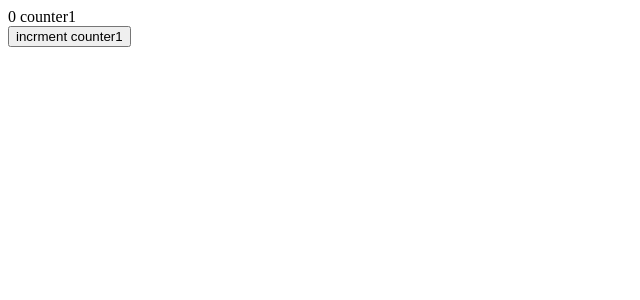
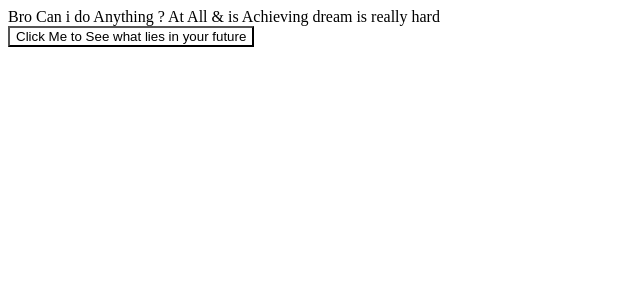
Before and after one commit to shivvang/Learning_React, a React app in the folder Setup React app via webpack/: page / in a window 1280 px wide. Shown: the top 300 px of the page, without its empty margins (0-640 px from the left). Built offline with nearby package versions, Linux system fonts and the light colour scheme.

Commit message:
context api its usecase ,syntax,where to use it ,what are cons of using it ,

```diff
--- a/Setup React app via webpack/src/App.js
+++ b/Setup React app via webpack/src/App.js
@@ -1,67 +1,138 @@
 
-import React, { lazy, useState,Suspense} from "react";
-const PrintTable = lazy(()=>import("./components/PrintTable"))
-
-//problem statement over here is we are rendering the print table componet here even though its only visbile when coutner 5 ,now this increase the loadin time
-//in order to avoid this we will lazy load ,this compoent
+import React, { createContext, useState } from "react";
+import Text from "./components/Text";
 
 
+// React Context API
 
-// React lazy & Suspense
+// What is Context API?
 
-// What is lazy?
+// A built-in way to share state between multiple components without props drilling.
+// Provides a global state that any component can access.
 
-// lazy defers loading a component until it’s needed.
-// Helps reduce initial load time by splitting code.
+// Why Use Context API?
+// Avoids prop drilling (passing data through multiple nested components).
+// Useful when many components need access to the same state.
+// Simpler than Redux for small-to-medium state management needs.
 
-// What is Suspense?
+// How Does It Work?
+// Creates a Context → Provides a shared state.
+// Provider Component → Wraps the components that need access to the state.
+// Consumer/useContext Hook → Fetches the context data.
 
-// Displays a fallback UI while the lazy-loaded component is being fetched.
+// Is It a State Management Tool?
+// Not a full-fledged state management tool like Redux.
+// Only manages global state sharing, but doesn’t provide state update logic (like reducers).
 
-// Why Use Lazy Loading?
-// Avoids loading unnecessary components upfront.
-// Improves performance & user experience.
-// Ideal for large components used conditionally.
+// Drawbacks of Context API
+// Re-renders all consumers when the context value changes.
+// Not optimized for frequent updates (e.g., rapidly changing UI states).
+// Can cause performance issues if used for large-scale state management.
 
-// When to Use?
-// Heavy components (e.g., charts, large tables).
-// Rarely used features (e.g., modals, tooltips).
-// Conditionally rendered components (e.g., tabs, hidden sections).
+// When to Use It?
+// ✅ Good for:
+
+// Theme switching, authentication, user preferences.
+// State that doesn’t change frequently but needs global access.
+// ❌ Not ideal for:
+
+// High-frequency updates (e.g., animations, real-time data).
+// Complex state logic (better handled by Redux, Zustand, or Recoil).
+
 
 // Syntax
-// import React, { lazy, Suspense } from "react";
 
-// const MyComponent = lazy(() => import("./MyComponent"));
+// const MyContext = React.createContext();
 
-// <Suspense fallback={<div>Loading...</div>}>
-//   <MyComponent />
-// </Suspense>
+// <MyContext.Provider value={data}>
+//   <ChildComponent />
+// </MyContext.Provider>
 
-// lazy(() => import(...)): Loads the component only when it’s needed.
-// Suspense fallback={<div>Loading...</div>}: Shows fallback while loading.
+// const value = useContext(MyContext);
+
 
 // Analogy
-// Without lazy loading: Downloading all movies at once before watching.
-// With lazy loading: Streaming only the movie you choose, saving bandwidth.
+// Without Context API: Passing a letter through multiple people before it reaches the receiver.
+// With Context API: Directly delivering the letter to the receiver.
 
 // Concise Summary
-// lazy defers component loading to improve performance.
-// Suspense displays a fallback UI while loading.
-// Best for heavy, rarely used, or conditionally rendered components.
-
- const App = ()=>{
-   const [counter1, setCounter1] = useState(0)
-
-       return (
-
-       <>
-      {counter1} counter1 <br/>
-      <button onClick={()=>setCounter1((prev)=>prev+1)}>incrment counter1</button><br/>
-      { counter1 > 5 && <Suspense fallback={<div>yo im here before print table is</div>}> <PrintTable num={counter1}/> </Suspense> }
-       </>
-
-       )
-   }
+// Avoids prop drilling by sharing state globally.
+// Not a full state management tool, just a way to pass global state.
+// Causes re-renders, so not ideal for rapidly changing state.
+// Best for auth, themes, user settings, and infrequent updates.
 
 
+// 1️⃣ Does Context API Re-Render All Components?
+
+// 🔹 Only components that use useContext() re-render when the context value changes.
+// 🔹 Other components not using useContext() do not re-render.
+
+// 2️⃣ Does a Re-Rendered Component Cause Its Parent to Re-Render?
+
+// 🔹 No, if a child re-renders because of useContext(), it does NOT automatically re-render the parent.
+// 🔹 React follows a "child-first" rendering approach, meaning:
+
+// If a child updates due to useContext(), only that child (and its descendants) re-render.
+// The parent only re-renders if its own state/props change.
+
+// 3️⃣ Example to Understand Re-Renders
+// import React, { createContext, useState, useContext } from "react";
+
+// const ThemeContext = createContext();
+
+// const Parent = () => {
+//   console.log("Parent Re-rendered");
+
+//   const [theme, setTheme] = useState("light");
+
+//   return (
+//     <ThemeContext.Provider value={{ theme, setTheme }}>
+//       <ChildA />
+//       <ChildB />
+//     </ThemeContext.Provider>
+//   );
+// };
+
+// const ChildA = () => {
+//   console.log("ChildA Re-rendered");
+//   const { theme, setTheme } = useContext(ThemeContext);
+
+//   return (
+//     <div>
+//       <p>Current Theme: {theme}</p>
+//       <button onClick={() => setTheme(theme === "light" ? "dark" : "light")}>
+//         Toggle Theme
+//       </button>
+//     </div>
+//   );
+// };
+
+// const ChildB = () => {
+//   console.log("ChildB Re-rendered");
+//   return <p>I am ChildB</p>;
+// };
+
+// export default Parent;
+// 4️⃣ What Happens When setTheme is Clicked?
+// ChildA re-renders because it uses useContext().
+// ChildB does NOT re-render because it doesn’t use useContext().
+// Parent does NOT re-render, because its state hasn’t changed.
+// 5️⃣ Key Takeaways
+// ✔ Only components using useContext() will re-render when the context value changes.
+// ✔ Parent components do NOT re-render just because their children do.
+// ✔ Unrelated components that don’t use the context remain unchanged.
+
+
+export const ThemeContext = createContext(null);
+
+const App = () => {
+  const [theme, setTheme] = useState("white");
+
+  return (
+    <ThemeContext.Provider value={{ theme, setTheme }}>
+      <Text />
+    </ThemeContext.Provider>
+  );
+};
+
 export default App;
--- /dev/null
+++ b/Setup React app via webpack/src/components/Heading.js
@@ -0,0 +1,20 @@
+import React, { useContext } from "react";
+import { ThemeContext } from "../App";
+
+function Heading() {
+  const { theme, setTheme } = useContext(ThemeContext);
+
+  const handleChanges = () => {
+    setTheme((prev) => (prev === "white" ? "black" : "white"));
+  };
+
+  return (
+    <div>
+      <button onClick={handleChanges} style={{ backgroundColor: theme }}>
+        Click Me to See what lies in your future
+      </button>
+    </div>
+  );
+}
+
+export default Heading;
--- /dev/null
+++ b/Setup React app via webpack/src/components/Text.js
@@ -0,0 +1,13 @@
+import React from 'react'
+import Heading from './Heading'
+
+function Text() {
+  return (
+    <>
+    <div>Bro Can i do Anything ? At All & is Achieving dream is really hard</div>
+    <Heading/>
+    </>
+  )
+}
+
+export default Text
```
